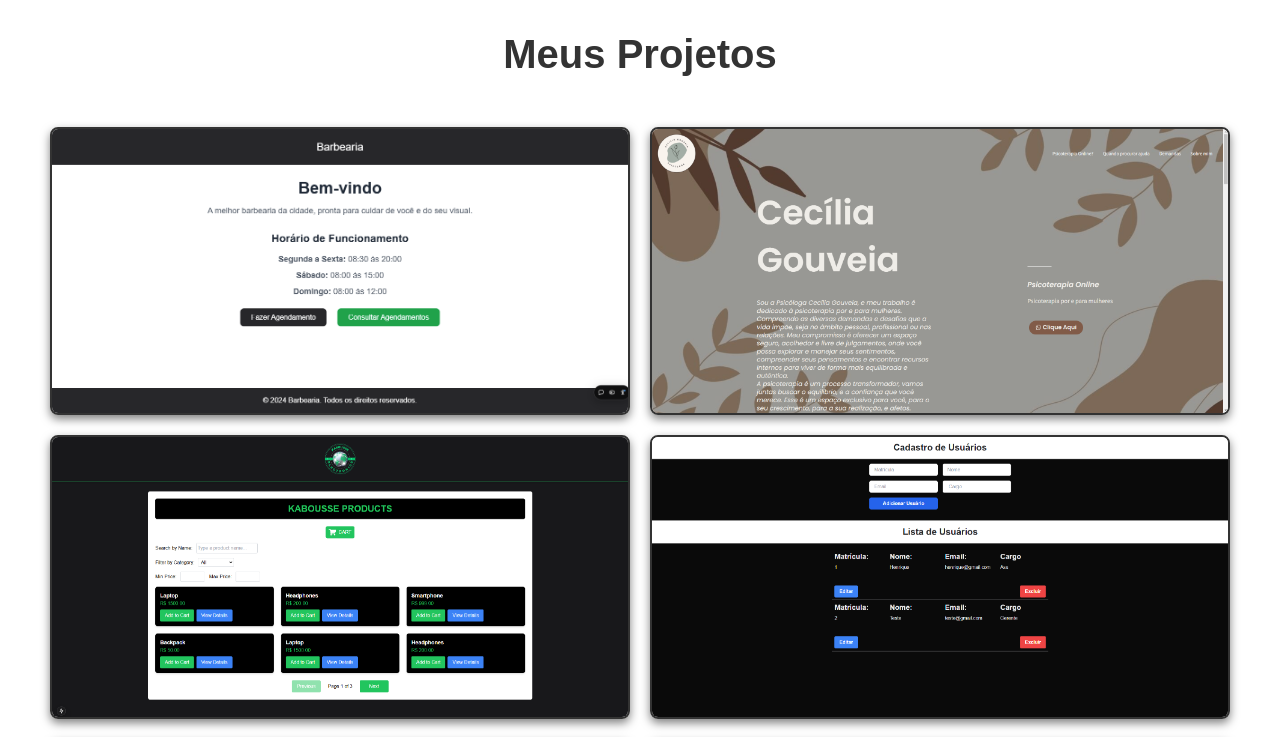
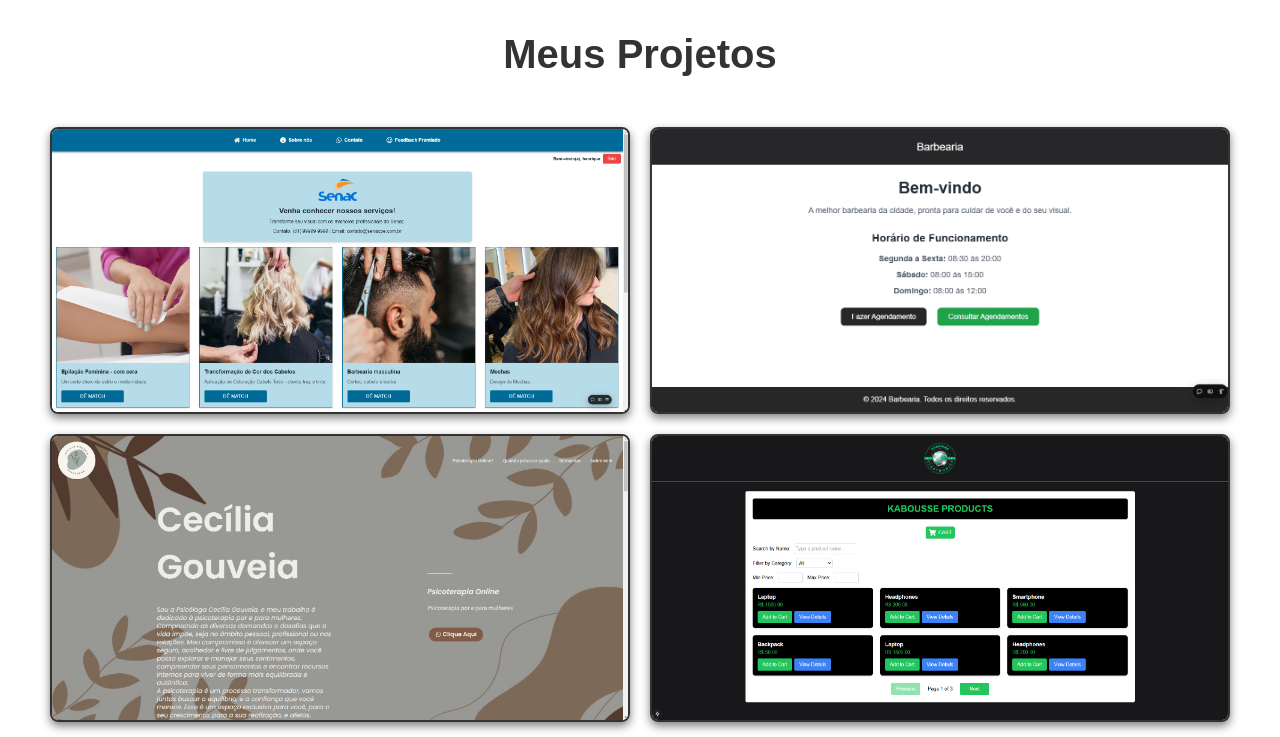
Before and after one commit to henriferi/portfolio, a React (Vite) app: page / in a window 1280 px wide. Shown: the part 2460-3197 px from the top of the page. Built offline with nearby package versions, Linux system fonts and the light colour scheme.

Commit message:
update projects

```diff
--- a/src/data/projects.js
+++ b/src/data/projects.js
@@ -99,6 +99,13 @@ const projectsData = [
             image: '/barbearia.png',
             liveLink: 'https://barbearia-dom.vercel.app/',
             codeLink: 'https://github.com/henriferi/barbearia-dom'
+        },
+        {
+            id: 16,
+            name: 'Salão escola Senac/PE',
+            image: '/senac-math.png',
+            liveLink: 'https://salao-senac-recife.vercel.app/',
+            codeLink: 'https://github.com/henriferi/salao-senac-recife'
         }
 ];
 
```
Also changed, not shown: public/senac-math.png (added).
